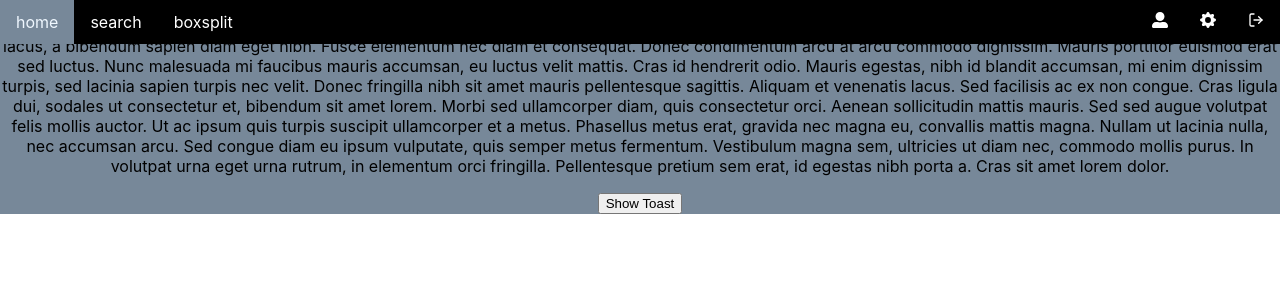
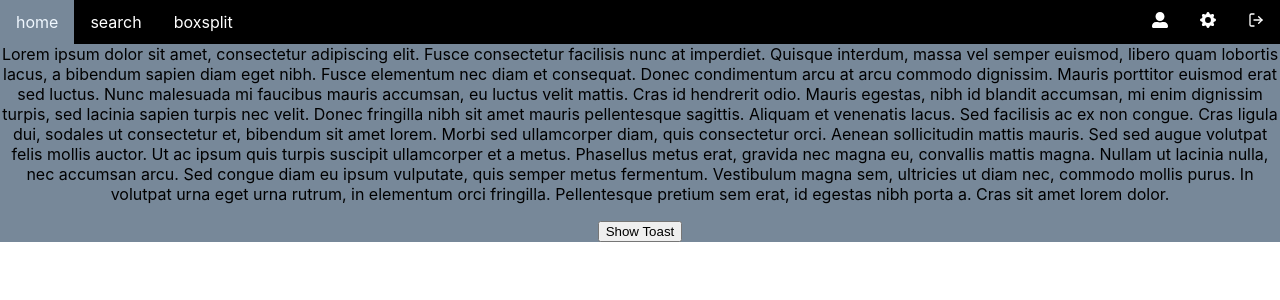
Before and after one commit to iKoogar/boxsplit-react, a React (Create React App) app in the folder my-app/: page / in a window 1280 px wide. Shown: the top 300 px of the page. Built offline with nearby package versions, Linux system fonts and the light colour scheme.

Commit message:
making sure that the nav bar doesn't cover
the contents of the website.

```diff
--- a/my-app/src/App.css
+++ b/my-app/src/App.css
@@ -52,6 +52,8 @@
   text-align: center;
 }
 
-header{
+.body{
   background-color: #778899;
+  text-align: center;
+  padding-top: 28px;
 }
--- a/my-app/src/App.js
+++ b/my-app/src/App.js
@@ -41,7 +41,7 @@ function App() {
 
         </ul>
       </div>
-      <div className="App">
+      <div className="body">
         <header>
           <p>
             Lorem ipsum dolor sit amet, consectetur adipiscing elit. Fusce consectetur facilisis nunc at
```
